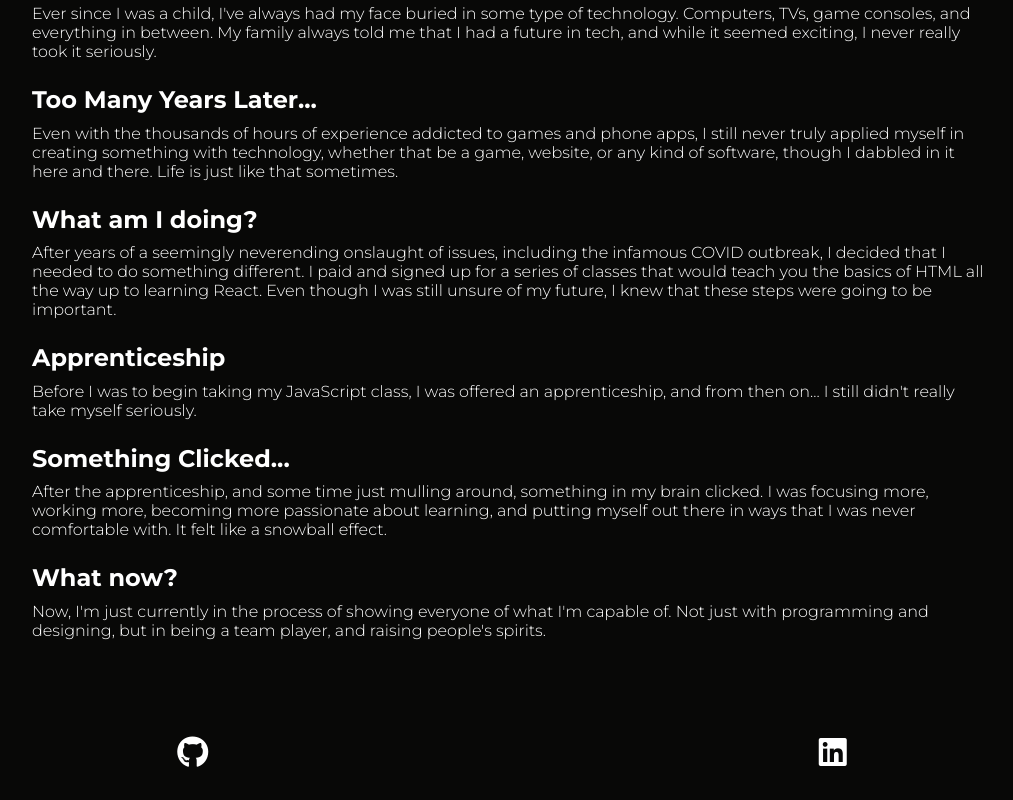
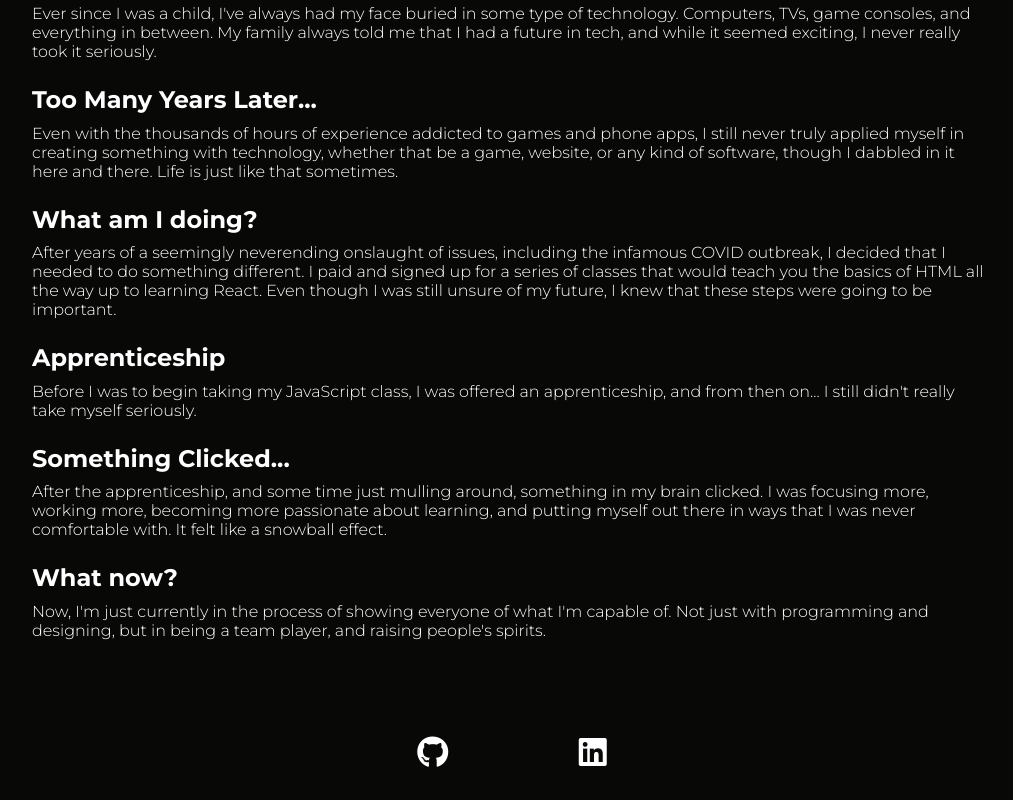
Before and after one commit to czcarrizales/react-portfolio, a React (Create React App) app: page /journey in a window 1280 px wide. Shown: the part 266-1066 px from the top of the page, without its empty margins (128-1141 px from the left). Built offline with nearby package versions, Linux system fonts and the light colour scheme.

Commit message:
desktop responsive (Footer)

```diff
--- a/src/css/Footer.css
+++ b/src/css/Footer.css
@@ -20,3 +20,15 @@
 .fa-linkedin {
     color: white;
 }
+
+.footer-container i:hover {
+    color: yellow;
+}
+
+@media (min-width: 1000px) {
+    .footer-container {
+        margin-left: auto;
+        margin-right: auto;
+        width: 25%;
+    }
+}
```
